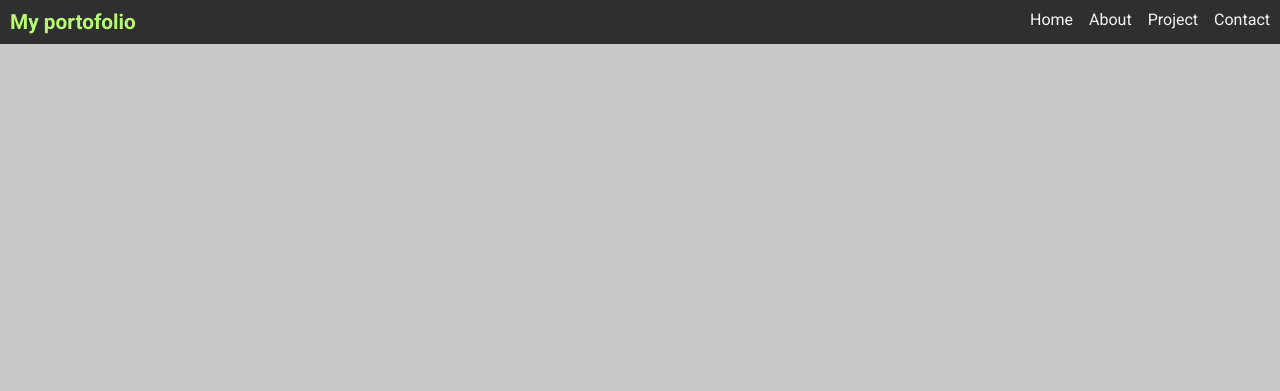
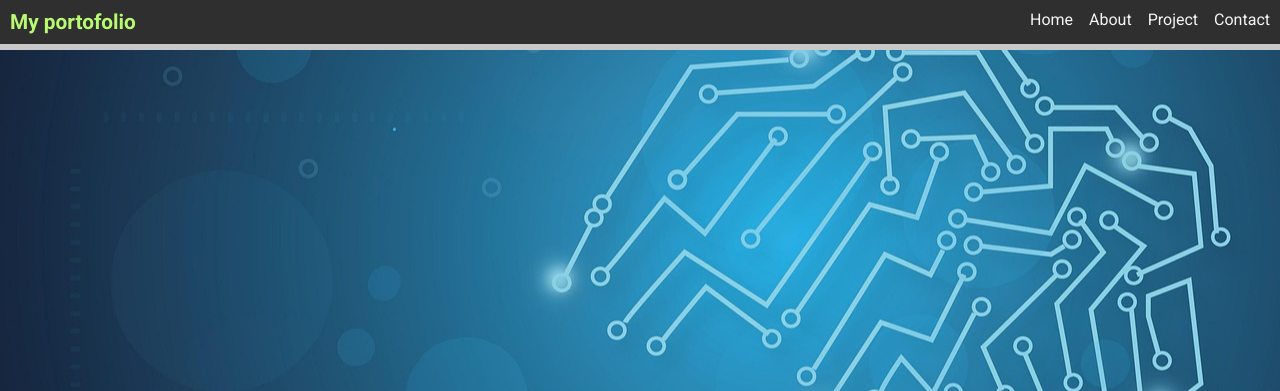
Before and after one commit to anjarwilujeng89/anjarwilujeng89.github.io, a plain HTML site: page index.html in a window 1280 px wide. Shown: the top 391 px of the page. Drawn offline with Linux system fonts and the light colour scheme.

Commit message:
Update style.css
merubah folder bghero

```diff
--- a/style.css
+++ b/style.css
@@ -63,7 +63,7 @@ header ul li a:hover {
     flex-direction: column;
     justify-content: center;
     align-items: center;
-    background-image: url(img/bg-hero.jpg);
+    background-image: url(picture/bg-hero.jpg);
     background-position: center;
 }
 
```
